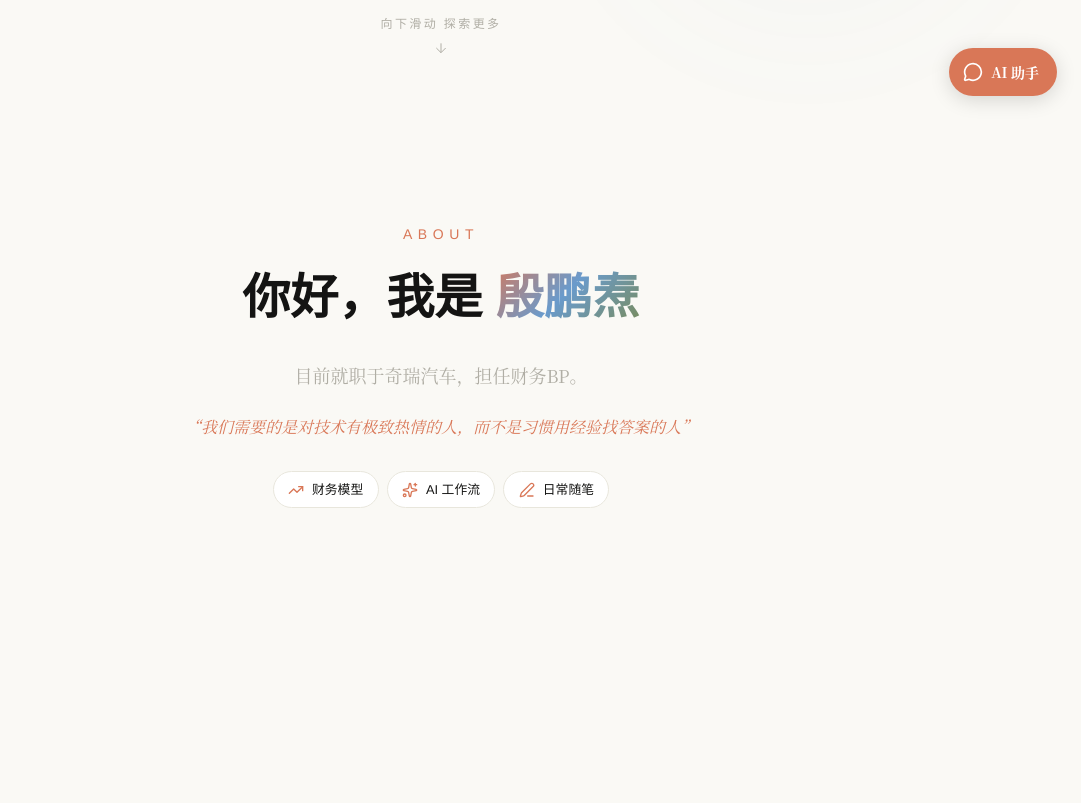
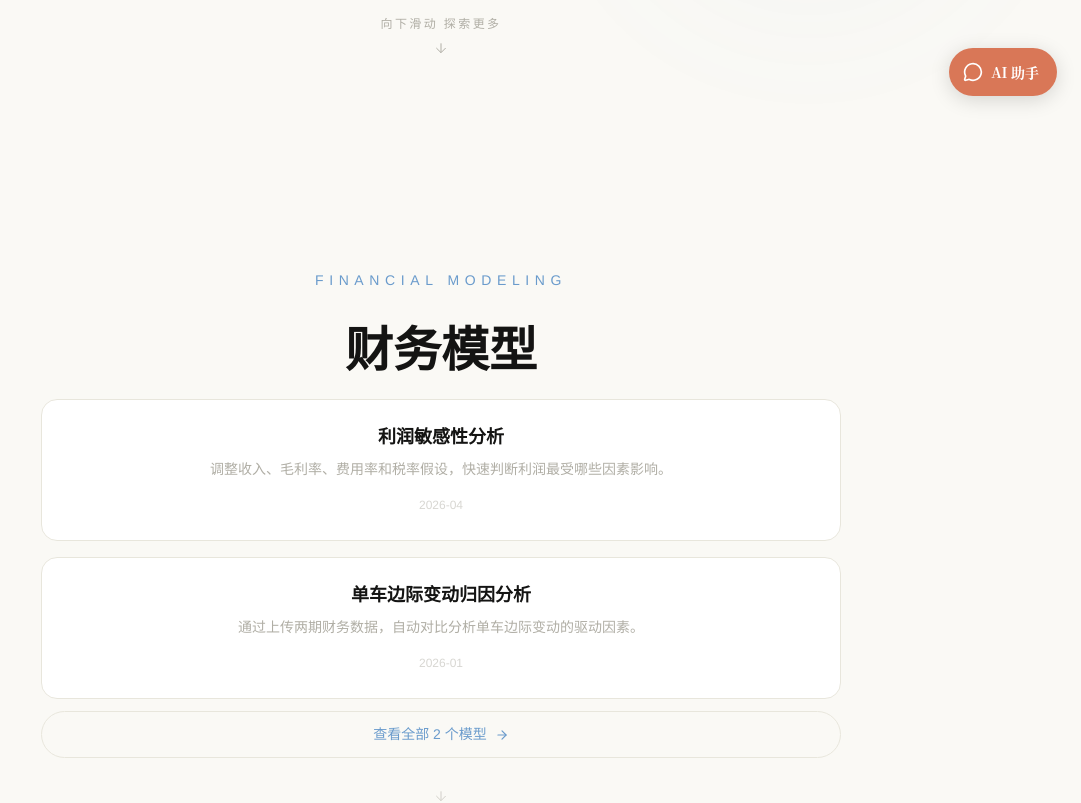
Before and after one commit to yinpengtao2002-ai/yinpengtao2002-ai.github.io, a Next.js app: page / in a window 1280 px wide. Shown: the part 680-1483 px from the top of the page, without its empty margins (199-1280 px from the left). Built offline with nearby package versions, Linux system fonts and the light colour scheme.

Commit message:
Merge about into homepage hero

```diff
--- a/src/app/page.tsx
+++ b/src/app/page.tsx
@@ -3,7 +3,6 @@
 import { motion } from "framer-motion";
 import { Hero } from "@/components/layout";
 import { siteConfig } from "@/lib/config/site";
-import { sections } from "@/lib/data/sections";
 import { aiContent, essaysContent, financeContent } from "@/lib/data/generated/content";
 import { scrollToSection } from "@/lib/scroll";
 import { useViewportProfile } from "@/lib/useLowMotionMode";
@@ -125,99 +124,6 @@ export default function Home() {
     <>
       {/* ===== HERO (already 100vh, has its own scroll arrow) ===== */}
       <Hero name={siteConfig.name} subtitle={siteConfig.subtitle} />
-
-      {/* ===== ABOUT ===== */}
-      <FullScreenSection
-        id="about"
-        nextId="finance-articles"
-        lowMotion={lowMotion}
-        isMobileLike={isMobileLike}
-        mobileTopAlign
-      >
-        <motion.div
-          initial={revealInitial}
-          whileInView={revealWhileInView}
-          viewport={sectionViewport}
-          transition={sectionTransition}
-        >
-          <p
-            style={{
-              fontSize: "0.875rem",
-              textTransform: "uppercase",
-              letterSpacing: "0.4em",
-              color: "var(--accent)",
-              marginBottom: "1.5rem",
-              fontFamily: HOME_UI_FONT,
-            }}
-          >
-            About
-          </p>
-          <h2
-            style={{
-              fontSize: "clamp(2rem, 5vw, 3rem)",
-              fontWeight: 700,
-              color: "var(--foreground)",
-              marginBottom: "2rem",
-              lineHeight: 1.2,
-            }}
-          >
-            你好，我是
-            <span className="gradient-text"> {siteConfig.author.chineseName}</span>
-          </h2>
-          <p
-            style={{
-              fontSize: "1.125rem",
-              lineHeight: 1.8,
-              color: "var(--muted)",
-              marginBottom: "1.5rem",
-            }}
-          >
-            目前就职于奇瑞汽车，担任财务BP。
-          </p>
-          <p style={{ fontSize: "1rem", fontStyle: "italic", color: "var(--accent)" }}>
-            &ldquo;{siteConfig.description}&rdquo;
-          </p>
-
-          {/* 领域标签 */}
-          <div
-            style={{
-              display: "flex",
-              flexWrap: "wrap",
-              justifyContent: "center",
-              gap: isMobileLike ? "0.5rem" : "0.75rem",
-              marginTop: isMobileLike ? "2rem" : "3rem",
-            }}
-          >
-            {sections.map((section) => {
-              const Icon = section.icon;
-              return (
-                <Link key={section.id} href={section.href} style={{ textDecoration: "none" }}>
-                  <motion.div
-                    whileHover={{ y: -3 }}
-                    style={{
-                      display: "flex",
-                      alignItems: "center",
-                      gap: "0.5rem",
-                      padding: isMobileLike ? "0.5rem 0.9rem" : "0.625rem 1.25rem",
-                      borderRadius: "9999px",
-                      border: "1px solid var(--border)",
-                      background: "var(--card)",
-                      cursor: "pointer",
-                      transition: "all 0.3s ease",
-                      fontFamily: HOME_UI_FONT,
-                    }}
-                  >
-                    <Icon style={{ width: 16, height: 16, color: "var(--accent)" }} />
-                      <span style={{ fontSize: isMobileLike ? "0.8rem" : "0.875rem", fontWeight: 500, color: "var(--foreground)" }}>
-                        {section.subtitle}
-                      </span>
-                    </motion.div>
-                </Link>
-              );
-            })}
-          </div>
-        </motion.div>
-      </FullScreenSection>
 
       {/* ===== FINANCE TOOLS PREVIEW ===== */}
       <FullScreenSection id="finance-articles" nextId="ai-articles" lowMotion={lowMotion} isMobileLike={isMobileLike}>
--- a/src/components/layout/Hero.tsx
+++ b/src/components/layout/Hero.tsx
@@ -116,7 +116,7 @@ export default function Hero({
                                 transition={{ duration: lowMotion ? 0.35 : 1, delay: lowMotion ? 0.25 : 3.5 }}
                             >
                                 <ThinkingSubtitle
-                                    finalText="这里记录我的财务模型、文章和工具实践。"
+                                    finalText="奇瑞汽车财务 BP。这里记录我的财务模型、文章和工具实践。"
                                     thoughts={["Loading content...", "Preparing welcome message..."]}
                                     reducedMotion={lowMotion}
                                     className={isMobileLike
@@ -137,11 +137,11 @@ export default function Hero({
                 >
                     <motion.button
                         type="button"
-                        onClick={() => scrollToSection("about")}
+                        onClick={() => scrollToSection("finance-articles")}
                         animate={lowMotion ? undefined : { y: [0, 8, 0] }}
                         transition={lowMotion ? undefined : { duration: 2, repeat: Infinity, ease: "easeInOut" }}
                         className="font-sans flex flex-col items-center gap-2 text-muted hover:text-foreground transition-colors cursor-pointer bg-transparent border-0 p-0"
-                        aria-label="滚动到 About 区域"
+                        aria-label="滚动到财务模型区域"
                     >
                         <span className="text-xs tracking-[0.2em]">向下滑动 探索更多</span>
                         <svg width="16" height="16" viewBox="0 0 24 24" fill="none" stroke="currentColor" strokeWidth="1.5">
--- a/src/components/layout/SiteNavigation.tsx
+++ b/src/components/layout/SiteNavigation.tsx
@@ -14,7 +14,6 @@ const NAV_FONT =
 
 const NAV_ITEMS = [
     { label: "首页", href: "/", activePath: "/" },
-    { label: "关于", href: "/#about", sectionId: "about" },
     { label: "财务模型", href: "/finance", activePath: "/finance" },
     { label: "AI 工作流", href: "/ai", activePath: "/ai" },
     { label: "日常随笔", href: "/essays", activePath: "/essays" },
```
